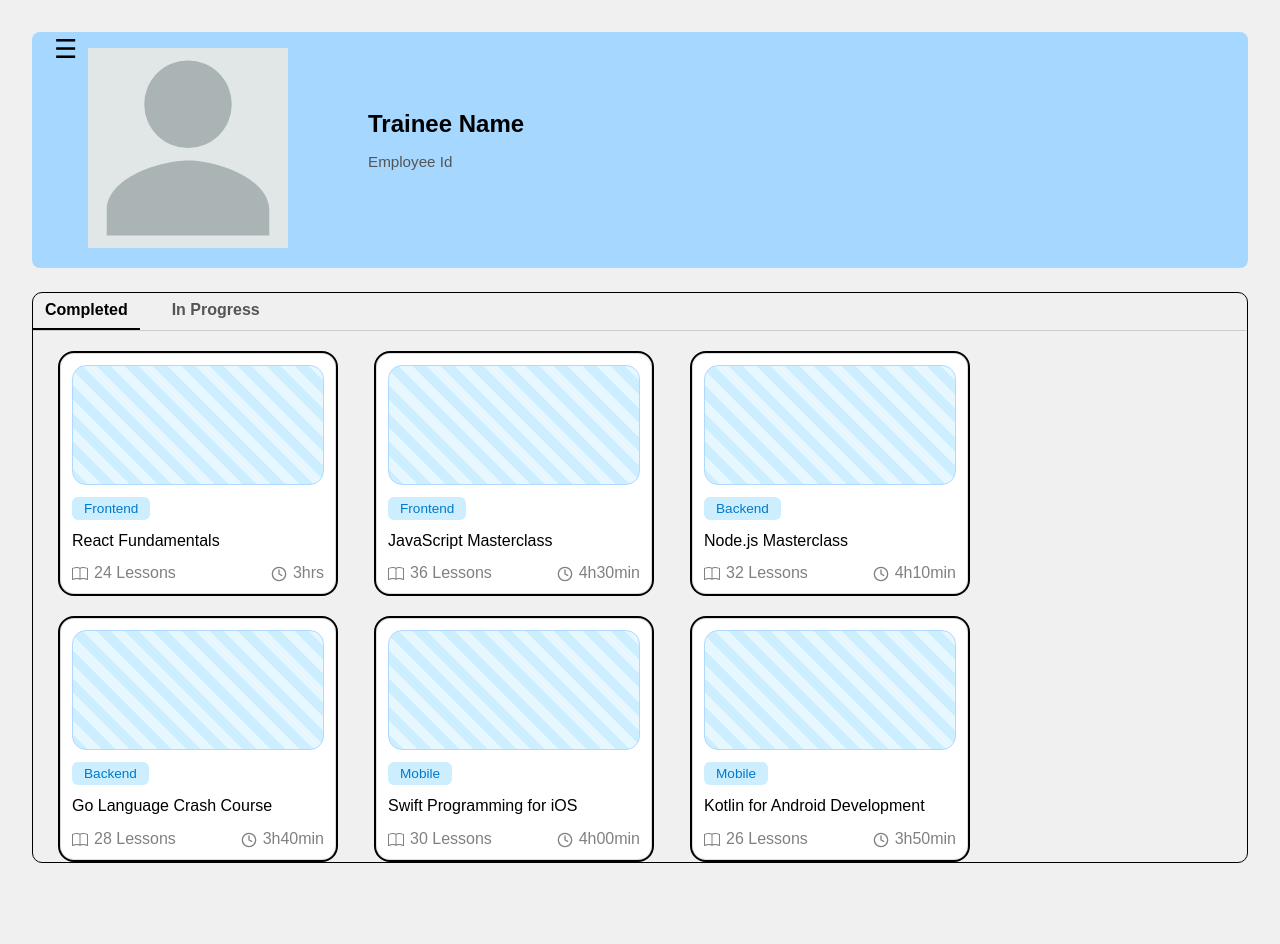
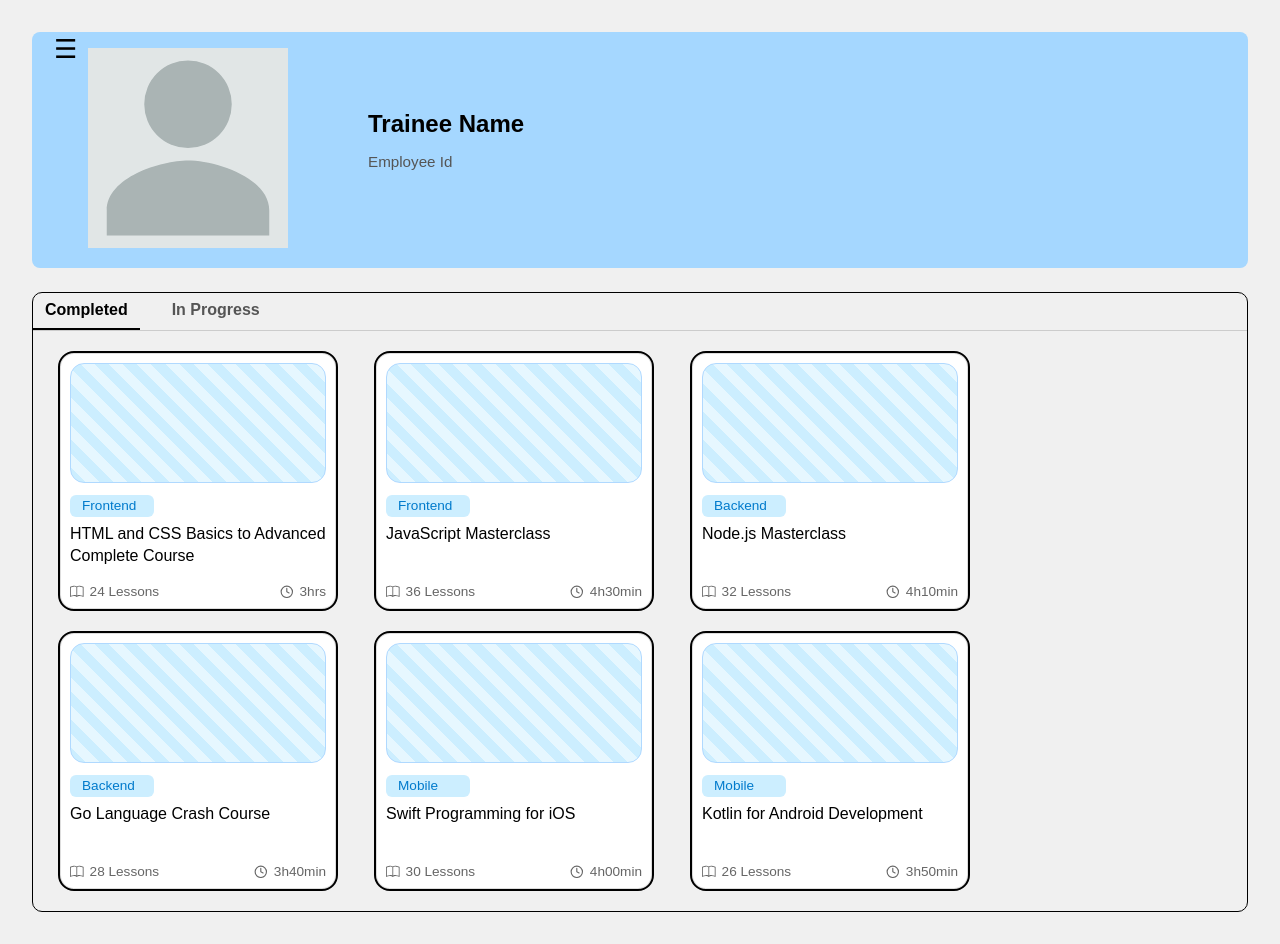
Before and after one commit to subhashini-git123/lms-project, a React (Create React App) app: page /task-tracker in a window 1280 px wide. Before the commit the page ends 895 px from the top, so only its background shows below. Built offline with nearby package versions, Linux system fonts and the light colour scheme.

Commit message:
FEAT: Cards are updated

```diff
--- a/src/components/Card.css
+++ b/src/components/Card.css
@@ -1,13 +1,17 @@
 .card {
   border: 2px solid #000;
   border-radius: 16px;
-  padding: 12px;
+  padding: 10px;
   min-width: 280px;
   width: 280px;
+  height: 260px;
   box-shadow: inset 0 0 0 1px #ddd;
   background-color: #fff;
   flex: 0 0 auto;
   margin-right: 16px;
+  display: flex;
+  flex-direction: column;
+  justify-content: space-between;
 }
 
 .card-banner {
@@ -27,20 +31,25 @@
 .card-tag {
   background-color: #cceeff;
   color: #007acc;
-  padding: 4px 12px;
+  padding: 3px 12px;
   border-radius: 6px;
   font-size: 0.85rem;
   display: inline-block;
-  margin-bottom: 10px;
+  margin-bottom: 6px;
   font-weight: 500;
+  width: 84px;
+  height: 22px;
 }
 
-.card-title {
+ .card-title {
   font-size: 1rem;
   font-weight: 500;
-  margin: 0 0 12px;
+  margin: 0 0 8px;
   line-height: 1.4;
+  color: black;
+  height: 2.6em;
 }
+
 .card-progress-bar {
   height: 6px;
   background-color: #e0e0e0;
@@ -58,7 +67,6 @@
 .card-time {
   display: flex;
   align-items: center;
-  gap: 4px;
   color: #666;
   font-size: 0.85rem;
 }
@@ -80,6 +88,10 @@
 .card-footer {
   display: flex;
   justify-content: space-between;
+  margin-top: auto;
+  padding-top: 6px;
+
+
 }
 .home-container {
   padding: 20px;
@@ -131,10 +143,9 @@
 }
 .book-icon{
   margin-right: 6px;
-  vertical-align: middle;
+  /* vertical-align: middle; */
 }
 .clock-icon{
   margin-right: 6px;
-
-  vertical-align: middle;
+  /* vertical-align: middle;   */
 }
--- a/src/components/Card.js
+++ b/src/components/Card.js
@@ -29,6 +29,8 @@
           <>
             <div className="card-tag">{tag}</div>
             <h3 className="card-title">{courseTitle}</h3>
+
+
             {progress !== undefined && (
               <div className="card-progress-bar">
                 <div className="card-progress" style={{ width: `${progress}%` }}></div>
@@ -53,11 +55,12 @@
     <div className="card-tag">{tag}</div>
     <h3 className="card-title">{title}</h3>
     <div className="card-footer space-between">
-      <span>
+      <span className="card-time">
         <BsBook   className="book-icon" />
         {lessons} Lessons
+
       </span>
-      <span>
+      <span className="card-time">
         <FiClock className="clock-icon" />
         {duration}
       </span>
--- a/src/pages/CourseContext.js
+++ b/src/pages/CourseContext.js
@@ -5,8 +5,8 @@
 export const CourseProvider = ({ children }) => {
   const continueCourses = [
     {
-      id: "react-beginners",
-      title: "ReactJs for Beginners",
+      id: "HTML and CSS Basics to Advanced Complete Course",
+      title: "HTML and CSS Basics to Advanced Complete Course",
       tag: "Frontend",
       duration: "3h20min",
       progress: 70,
@@ -43,8 +43,8 @@
 
   const suggestedCourses = [
     {
-      id: "react-fundamentals",
-      title: "React Fundamentals",
+      id: "HTML and CSS Basics to Advanced Complete Course",
+      title: "HTML and CSS Basics to Advanced Complete Course",
       tag: "Frontend",
       duration: "3hrs",
       lessons: 24,
--- a/src/pages/TaskTracker.css
+++ b/src/pages/TaskTracker.css
@@ -79,6 +79,7 @@
 .tracker-container {
   display: flex;
 margin-top: 20px;
+margin-bottom: 20px;
 margin-left: 25px;
     flex-wrap: wrap;
     gap: 20px;
```
